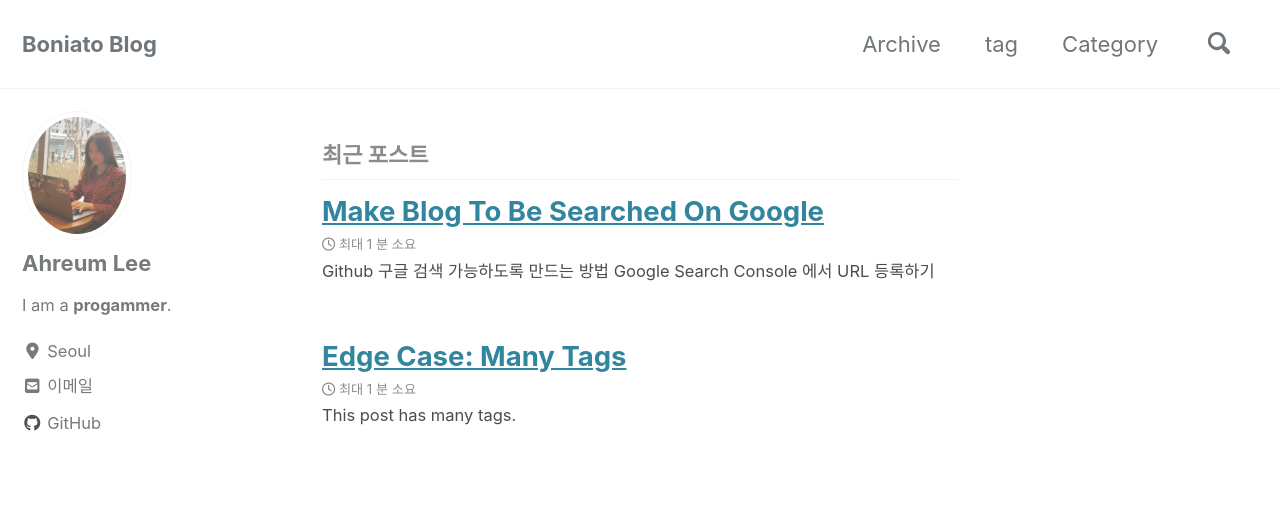
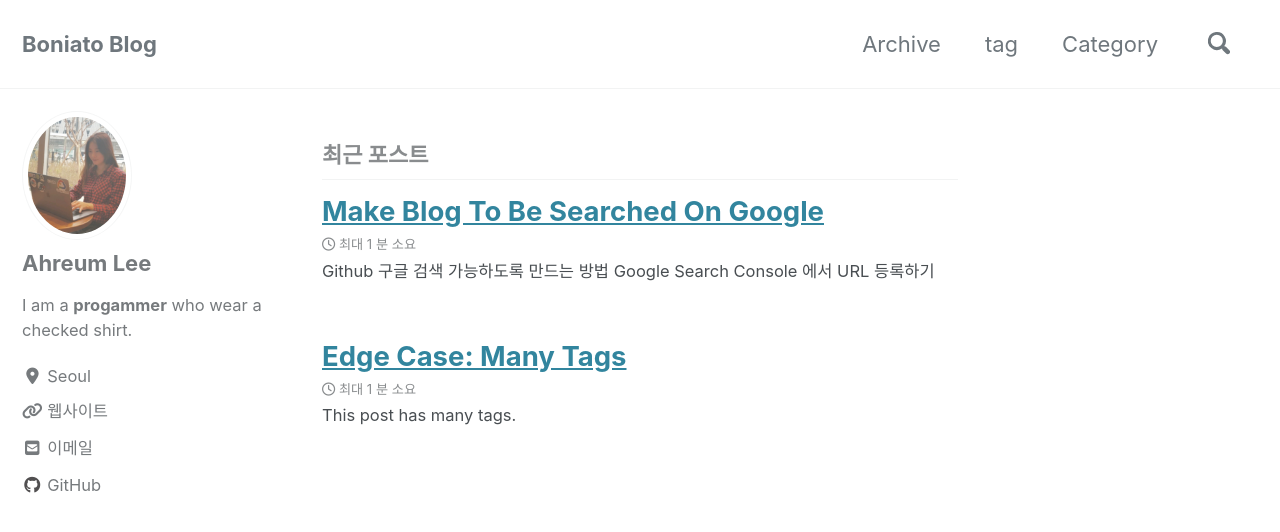
Before and after one commit to boniato/boniato.github.io, a Jekyll site: the page built from index.html, in a window 1280 px wide and 900 px high. Shown: the top 532 px of the window. Built offline with Jekyll 4.4.1, drawn with Linux system fonts in a browser that asks for light colours; cached includes are drawn as plain includes; nearby versions of some CDN libraries; the list of posts is cut into pages by our own code.

```diff
--- a/_config.yml
+++ b/_config.yml
@@ -108,11 +108,13 @@ analytics:
 # Site Author
 author:
   name             : "Ahreum Lee"
-  avatar           : "/assets/images/blog-profile-image.png" # path of avatar image, e.g. "/assets/images/bio-photo.jpg"
-  bio              : "I am a **progammer**."
+  avatar           : "/assets/images/blog-profile-image.png"
+  bio              : "I am a **progammer** who wear a checked shirt."
   location         : "Seoul"
   email            : "ahh.reum.lee@gmail.com"
   github           : "boniato"
+  home             : "https://thatisgood.tistory.com/"
+  uri              : "https://thatisgood.tistory.com/"
   #links:
   #  - label: "Email"
   #    icon: "fas fa-fw fa-envelope-square"
```
